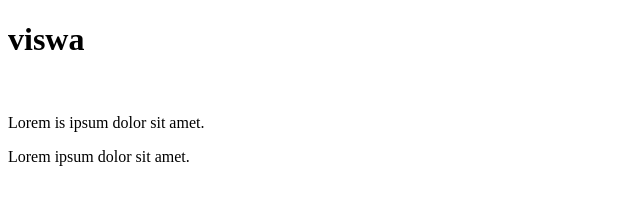
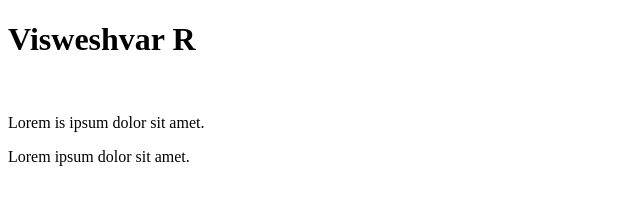
Before and after one commit to ManuvidyaS/livemate, a plain HTML site: page index.html in a window 1280 px wide. Shown: the whole page, without its empty margins (0-640 px from the left). Drawn offline with Linux system fonts and the light colour scheme.

Commit message:
rename main

```diff
--- a/index.html
+++ b/index.html
@@ -1,13 +1,17 @@
 <!DOCTYPE html>
 <html lang="en">
+
 <head>
     <meta charset="UTF-8">
     <meta name="viewport" content="width=device-width, initial-scale=1.0">
     <title>viswa</title>
 </head>
+
 <body>
-    <h1>viswa</h1>
-    <br><p>Lorem is ipsum dolor sit amet.</p>
+    <h1>Visweshvar R</h1>
+    <br>
+    <p>Lorem is ipsum dolor sit amet.</p>
     <p>Lorem ipsum dolor sit amet.</p>
 </body>
+
 </html>
```
